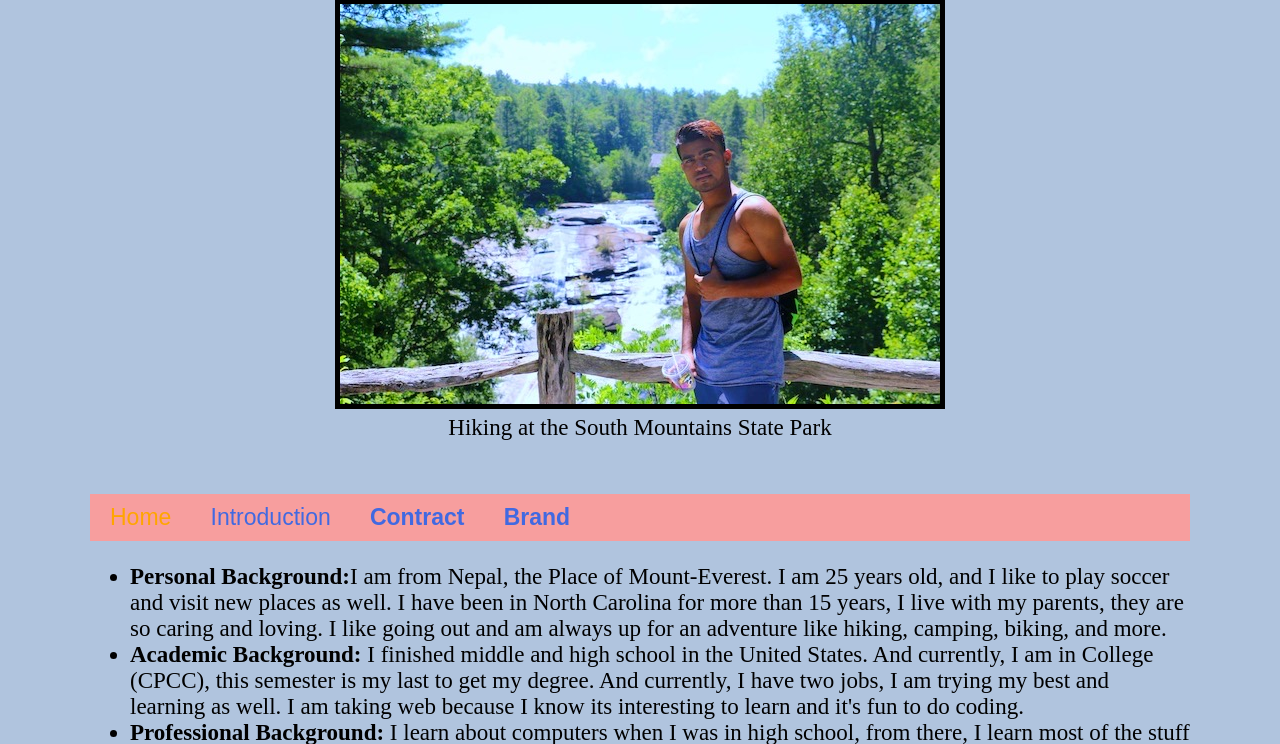
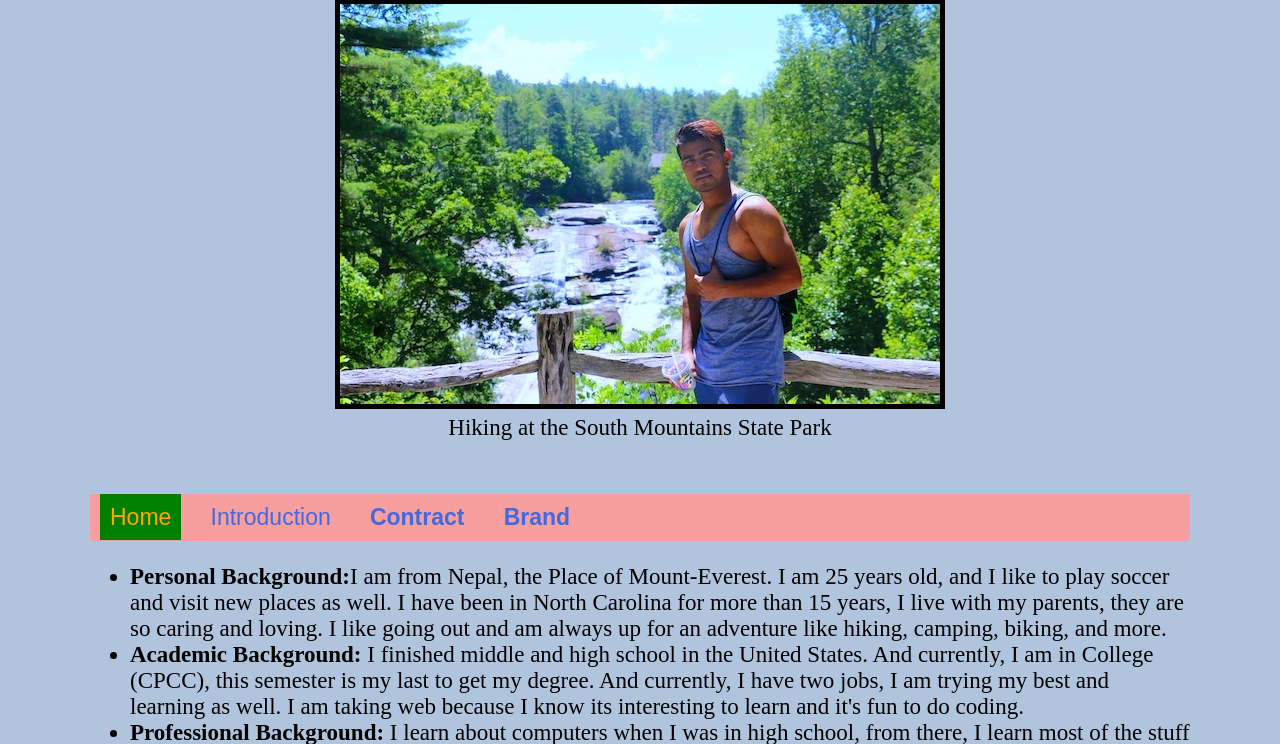
Before and after one commit to Kewalthapa/web250, a PHP site: page / in a window 1280 px wide, with the pointer over the restyled element. Shown: the part 323-1067 px from the top of the page. Run offline with PHP 8.4, Linux system fonts and the light colour scheme.

Commit message:
Update default.css

```diff
--- a/styles/default.css
+++ b/styles/default.css
@@ -80,7 +80,7 @@ nav, nav a
 
 a:hover:not(.active)
 {
-  background-color:;
+  background-color: green;
   color: orange;
 }
 
```
